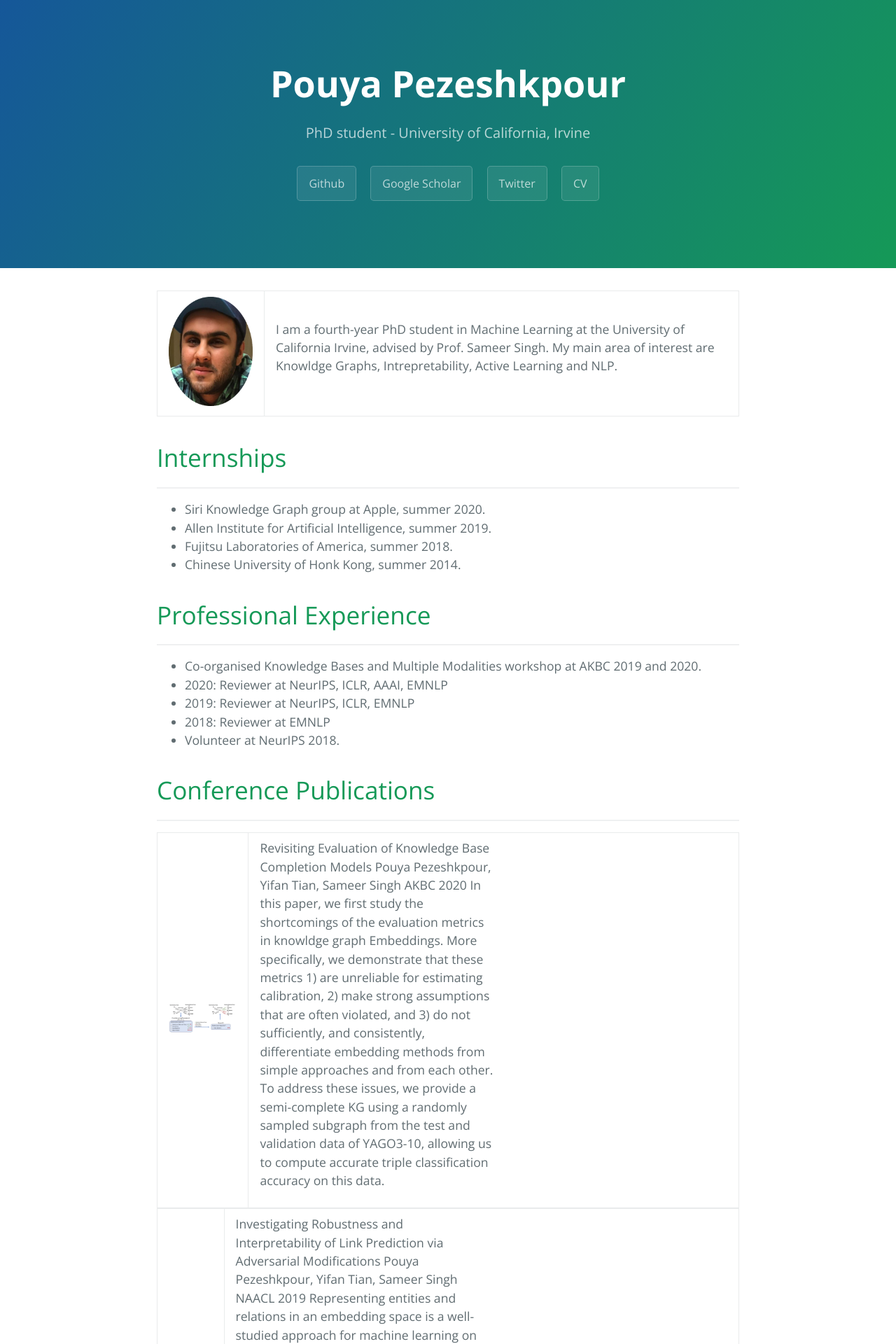
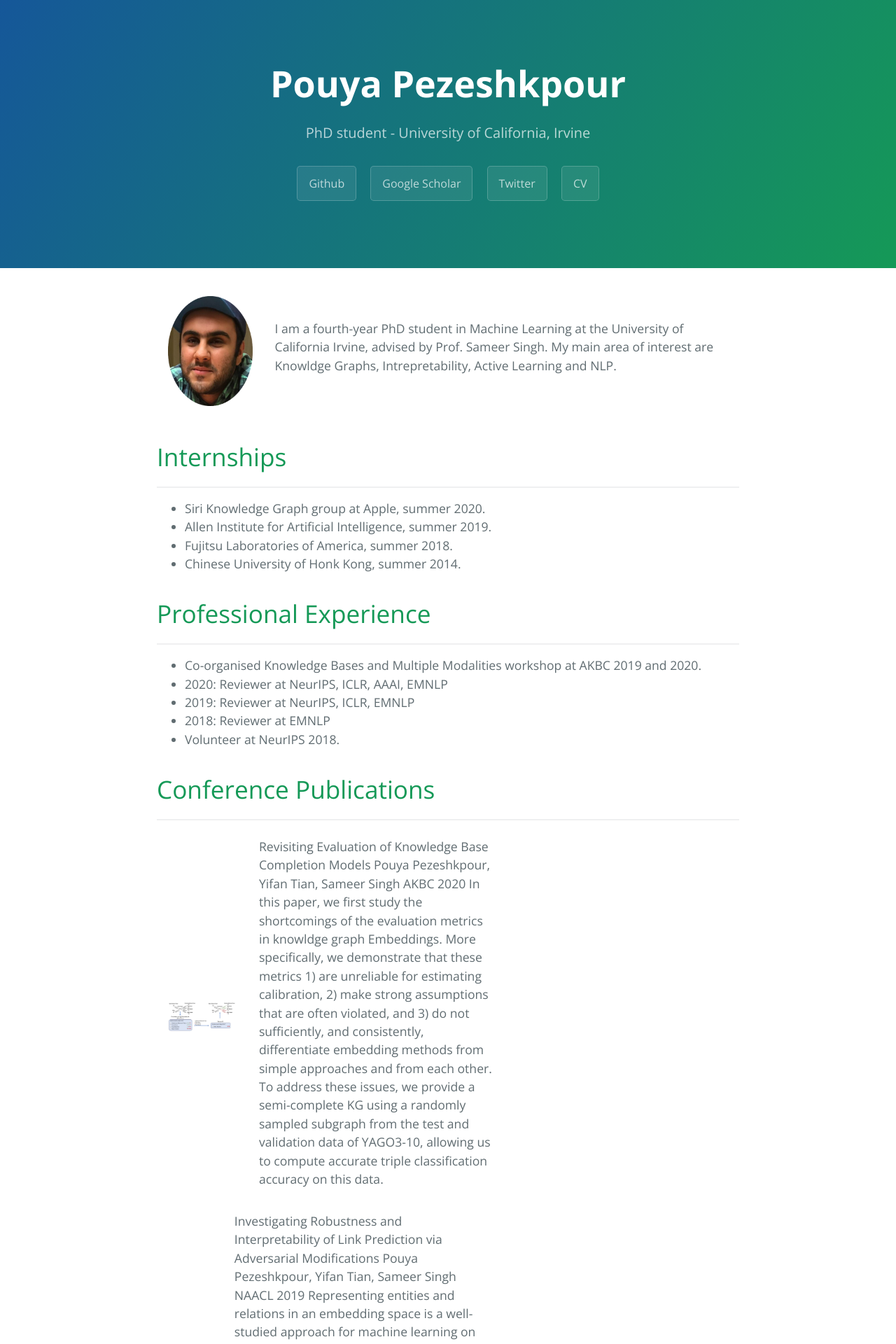
Before and after one commit to pouyapez/pouyapez.github.io, a Jekyll site: the page built from index.md, in a window 1280 px wide. Shown: the top 1920 px of the page at 70% size. Built offline with Jekyll 4.4.1, drawn with Linux system fonts in a browser that asks for light colours.

Commit message:
Update jekyll-theme-cayman.scss

```diff
--- a/_sass/jekyll-theme-cayman.scss
+++ b/_sass/jekyll-theme-cayman.scss
@@ -321,7 +321,7 @@ a {
     th,
     td {
       padding: 0.5rem 1rem;
-      border: 1px solid $table-border-color;
+     // border: 1px solid $table-border-color;
     }
   }
 
```
